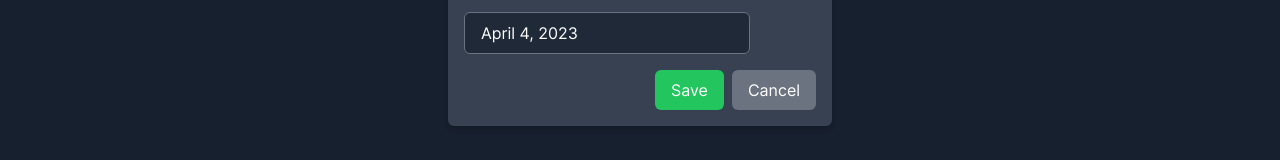
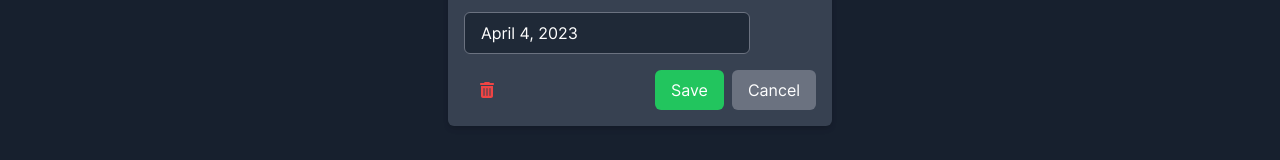
Before and after one commit to Spencer-Lewis/household-chores, a React (Vite) app: page /rooms/1 in a window 1280 px wide. Both pictures are taken after a click on the button 398 px from the left and 170 px from the top of the page. Shown: the part 394-554 px from the top of the page. Built offline with nearby package versions, Linux system fonts and the light colour scheme.

Commit message:
delete room button

```diff
--- a/src/components/ChoreModal.tsx
+++ b/src/components/ChoreModal.tsx
@@ -1,3 +1,5 @@
+import { faTrashAlt } from '@fortawesome/free-solid-svg-icons';
+import { FontAwesomeIcon } from '@fortawesome/react-fontawesome';
 import React, { useEffect, useState } from 'react';
 import DatePicker from 'react-datepicker';
 import { Chore, FrequencyUnit, Room } from '../types';
@@ -6,11 +8,19 @@ interface ChoreModalProps {
   isOpen: boolean;
   onClose: () => void;
   onSave: (chore: Chore, choreId?: number) => void;
+  onDelete: (choreId: number) => void; // Add onDelete prop
   chore: Chore | null;
-  room: Room
+  room: Room;
 }
 
-const ChoreModal: React.FC<ChoreModalProps> = ({ isOpen, onClose, onSave, chore, room }) => {
+const ChoreModal: React.FC<ChoreModalProps> = ({
+  isOpen,
+  onClose,
+  onSave,
+  onDelete, // Add onDelete prop
+  chore,
+  room,
+}) => {
   const [choreName, setChoreName] = useState(chore?.name || '');
   const [choreRecurrence, setChoreRecurrence] = useState(chore?.recurrence || 1);
   const [choreUnit, setChoreUnit] = useState(chore?.unit || FrequencyUnit.Days);
@@ -44,6 +54,13 @@ const ChoreModal: React.FC<ChoreModalProps> = ({ isOpen, onClose, onSave, chore,
 
     onSave(updatedChore, chore?.id);
     onClose();
+  };
+
+  const handleDelete = () => {
+    if (chore) {
+      onDelete(chore.id);
+      onClose();
+    }
   };
 
   return (
@@ -113,10 +130,20 @@ const ChoreModal: React.FC<ChoreModalProps> = ({ isOpen, onClose, onSave, chore,
                 }}
               />
             </div>
-            <div className="flex justify-end">
+            <div className="flex">
+              {chore?.id ? <button
+                type="button"
+                className="hover:text-red-700 text-red-500 px-4 py-2 rounded-md mr-2"
+                onClick={handleDelete}
+              >
+                <FontAwesomeIcon icon={faTrashAlt} className="mr-2" />
+              </button> : null}
+              <div className="flex-grow">
+
+              </div>
               <button
                 type="button"
-                className="bg-green-500   hover:bg-green-700 text-white px-4 py-2 rounded-md mr-2"
+                className="bg-green-500 hover:bg-green-700 text-white px-4 py-2 rounded-md mr-2"
                 onClick={handleSave}
               >
                 {chore ? 'Save' : 'Add'}
--- a/src/pages/Room.tsx
+++ b/src/pages/Room.tsx
@@ -39,6 +39,10 @@ const RoomDetail: React.FC = () => {
       setChores([...chores, chore]);
     }
   };
+
+  const handleDeleteChore = (choreId: number) => {
+    setChores(chores.filter(chore => chore.id !== choreId))
+  }
 
   if (!room) {
     return <div>Loading...</div>;
@@ -87,6 +91,7 @@ const RoomDetail: React.FC = () => {
               }}
               chore={selectedChore} // Pass selectedChore to ChoreModal for editing scenario
               room={room}
+              onDelete={handleDeleteChore}
             />
           </div>
         </div>
```
Lines whose indentation alone changed are shown as unchanged.
